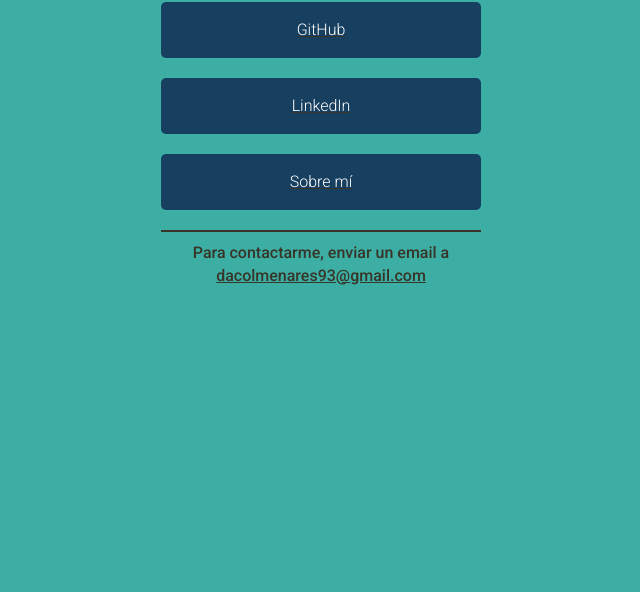
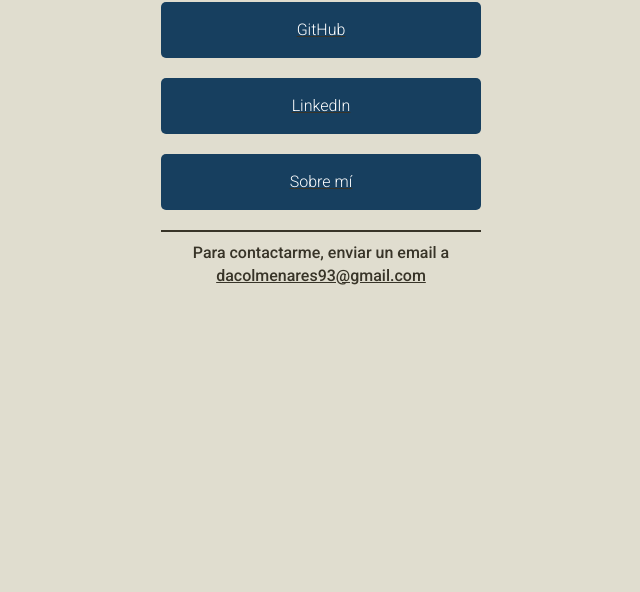
Before and after one commit to RageHardrack/dancolmenares.github.com, a plain HTML site: page index.html in a window 1280 px wide. Shown: the part 208-800 px from the top of the page, without its empty margins (319-959 px from the left). Drawn offline with Linux system fonts and the light colour scheme.

Commit message:
Cambio en el color del background

```diff
--- a/style.css
+++ b/style.css
@@ -10,7 +10,7 @@ yellow - #F6D55C
 */
 
 body {
-  background-color: #3CAEA3;
+  background-color: #E0DDCF;
 }
 
 main {
```
